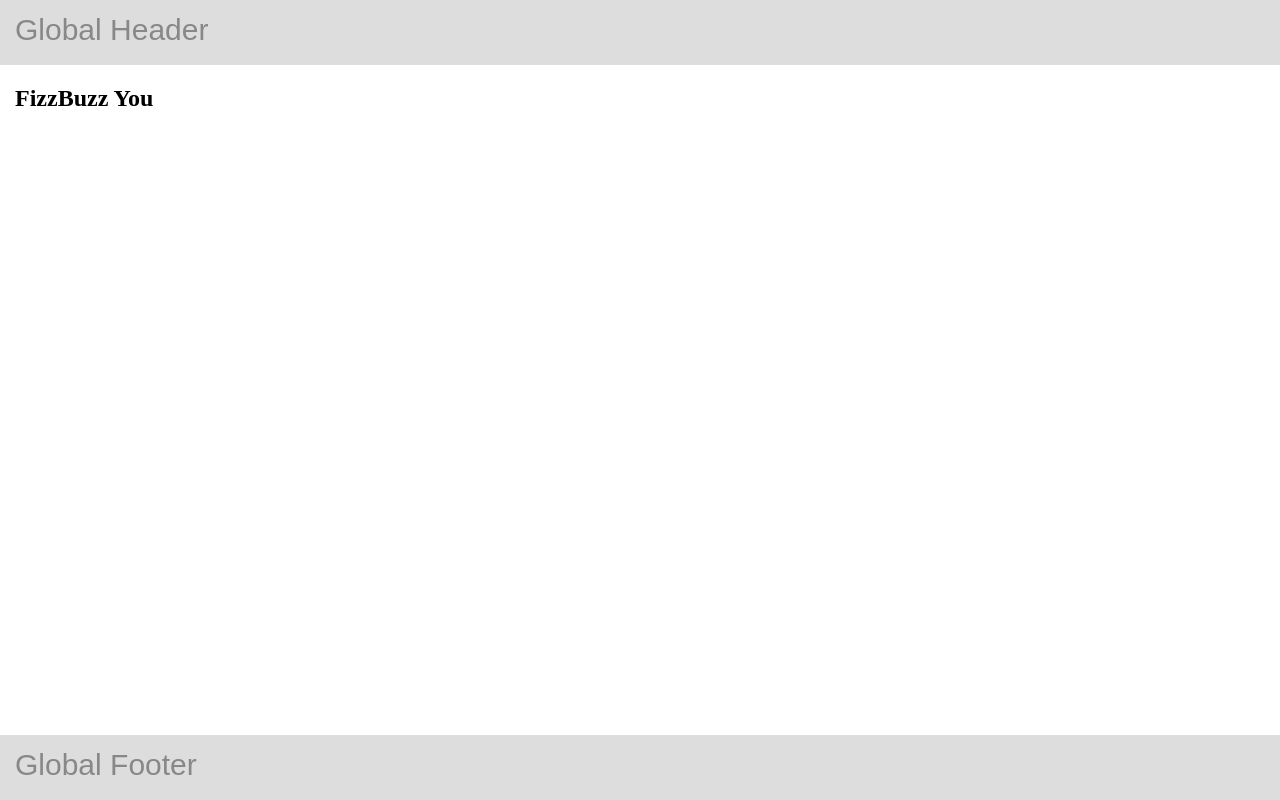
After one commit to lautomator/udacity-web-dev, a Python web app: template templating/templates/fizz_buzz.html in a window 1280 px wide. The commit adds this page. Run offline with Jinja, Linux system fonts and the light colour scheme; the template is opened without the code that fills it, so the values that code supplies are empty.

Commit message:
templating complete

```diff
--- /dev/null
+++ b/templating/templates/base.html
@@ -0,0 +1,61 @@
+<!DOCTYPE html>
+
+<html>
+    <head>
+        <meta charset="utf-8">
+        <title>base</title>
+
+        <style type="text/css">
+            body {
+                margin: 0;
+            }
+
+            header,
+            footer {
+                background-color: #ddd;
+                color: #888;
+                height: 50px;
+                margin: 0;
+                padding: 15px 0 0 15px;
+            }
+
+            header {
+                position: relative;
+                top: 0;
+                width: 100%;
+                z-index: 100;
+            }
+
+            footer{
+                bottom: 0;
+                position: fixed;
+                width: 100%;
+                z-index: 100;
+            }
+
+            #page {
+                margin-left: 15px;
+            }
+
+            .display_copy {
+                font: 30px/30px sans-serif;
+            }
+        </style>
+
+    </head>
+
+    <body>
+
+        <header><span class="display_copy">Global Header</span></header>
+
+        <div id="page">
+
+            {% block content %}
+            {% endblock %}
+
+        </div>
+
+        <footer><span class="display_copy">Global Footer</span></footer>
+
+    </body>
+</html>
--- /dev/null
+++ b/templating/templates/fizz_buzz.html
@@ -0,0 +1,24 @@
+{% extends "base.html"%}
+
+            {% block content %}
+            <h2>FizzBuzz You</h2>
+
+            <ol>
+            {% for x in range(1, n + 1) %}
+                {% if (x % 3 == 0 and x % 5 == 0) %}
+                <li>FizzBuzz</li>
+
+                {% elif x % 3 == 0 %}
+                <li>Fizz</li>
+
+                {% elif x % 5 == 0 %}
+                <li>Buzz</li>
+
+                {% else %}
+                <li>{{x}}</li>
+                {% endif %}
+
+            {% endfor %}
+            </ol>
+
+            {% endblock %}
```
Also changed, not shown: templating/templates.py (+16 -4 lines), templating/templates/shopping_list.html (+4 -11 lines).
